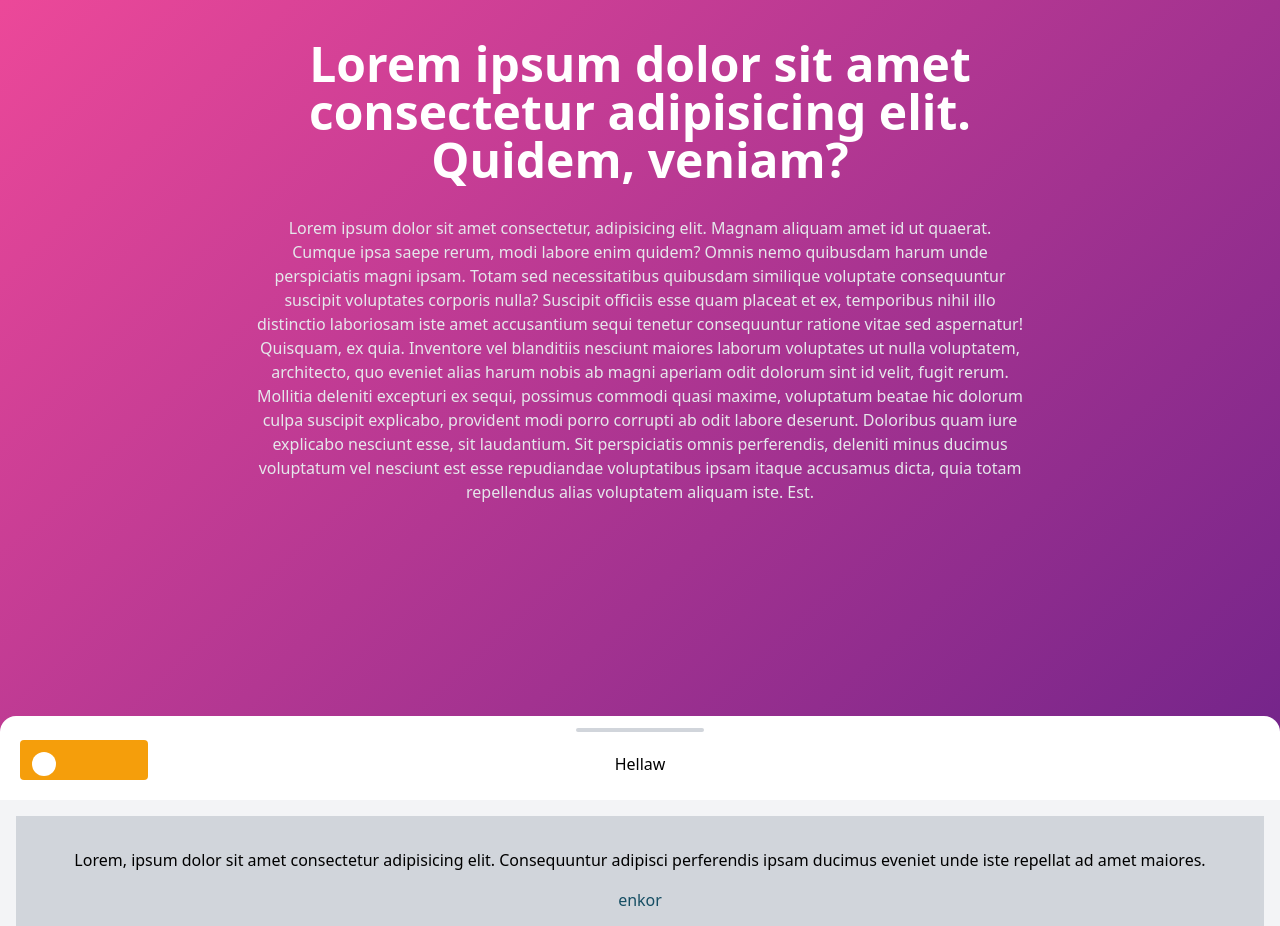
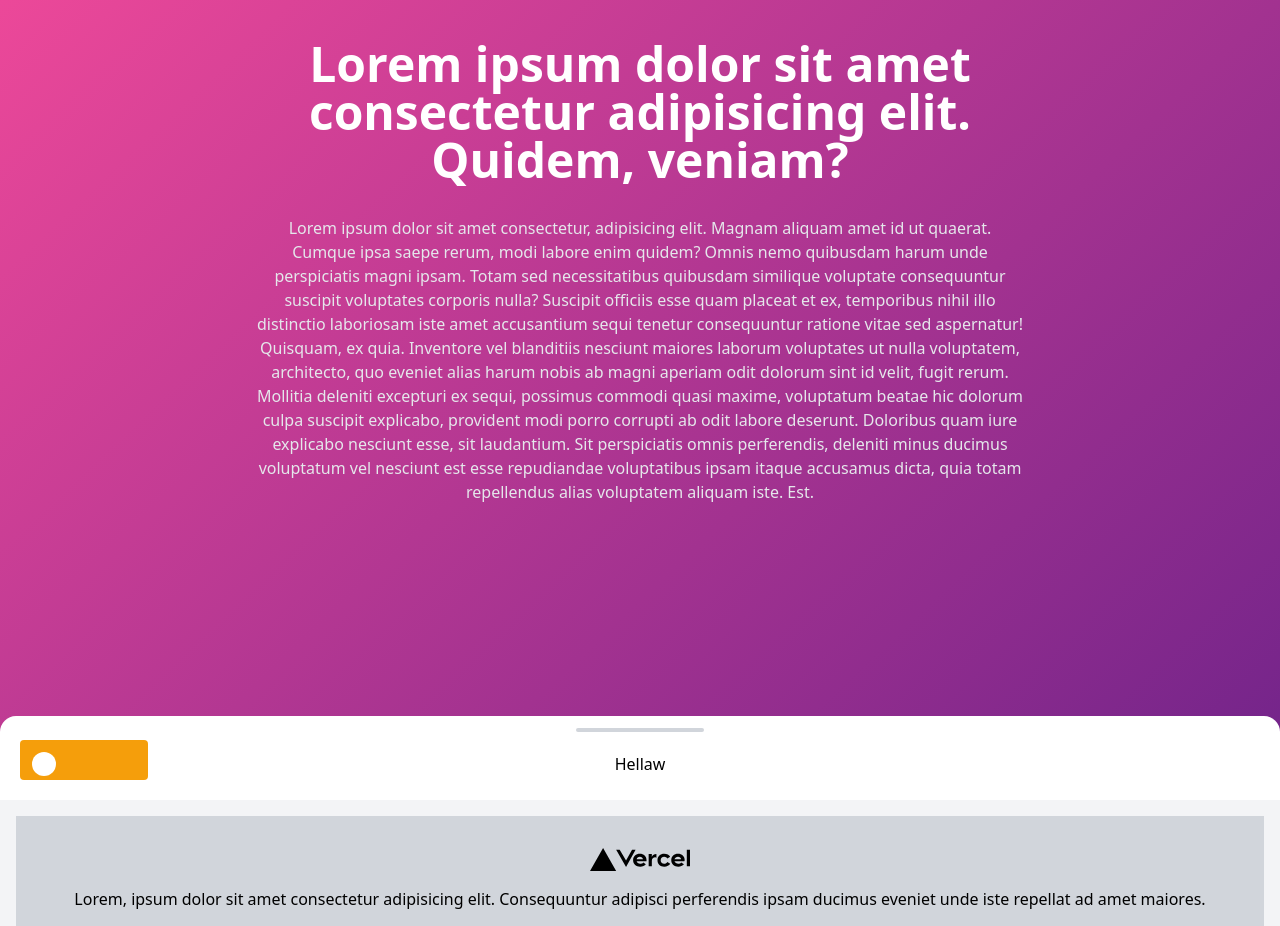
Before and after one commit to lucafrederice/framer-motion_playground, a Next.js app: page / in a window 1280 px wide. Shown: the top 926 px of the page. Built offline with nearby package versions, Linux system fonts and the light colour scheme.

Commit message:
add image

```diff
--- a/src/components/drawer/index.tsx
+++ b/src/components/drawer/index.tsx
@@ -1,4 +1,5 @@
 import { motion } from "framer-motion"
+import Image from "next/image"
 import React from "react"
 
 
@@ -68,6 +69,7 @@ export default function Drawer() {
                             }
                         `}
                     </style>
+                    <Image src={"/vercel.svg"} alt={"logo"} width={100} height={100}/>
                     <p>Lorem, ipsum dolor sit amet consectetur adipisicing elit. Consequuntur adipisci perferendis ipsam ducimus eveniet unde iste repellat ad amet maiores.</p>
                     <a href="https://framer-motion-playground-lucafrederice.vercel.app/" className="text-cyan-900">enkor</a>
                     <button type="button" onClick={() => setBoo(v => !v)} className="bg-cyan-500 hover:bg-cyan-600 text-white shadow-md hover:shadow-lg shadow-cyan-200 transition-all duration-200 ease-linear hover:shadow-cyan-300 rounded-md px-6 py-3">Battan heer</button>
```
